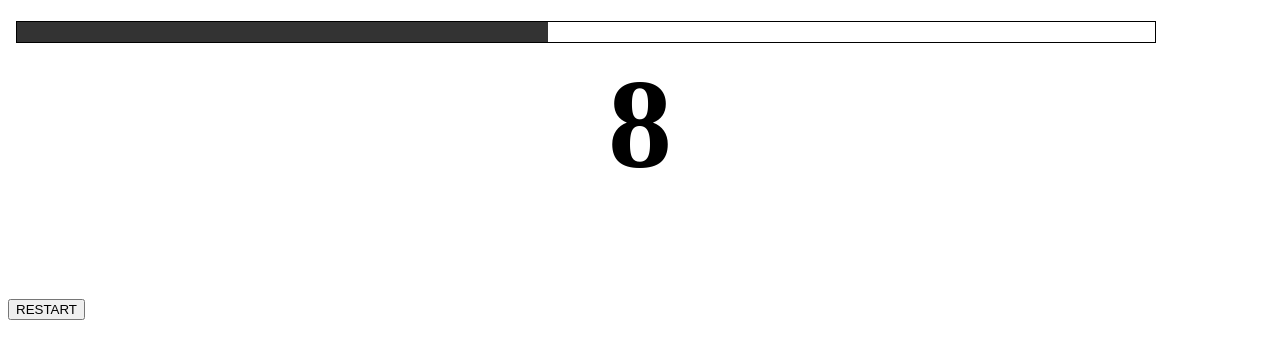
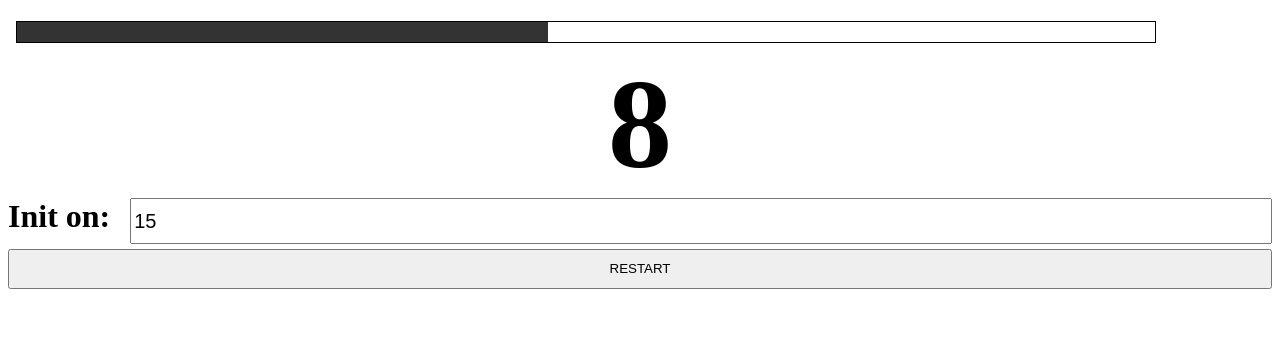
Before and after one commit to kaikcreator/AngularComponents101, an Angular app: page / in a window 1280 px wide. Shown: the top 358 px of the page. Built offline with nearby package versions, Linux system fonts and the light colour scheme.

Commit message:
7 - Lifecycle hooks ngOnChange and ngOnDestroy

```diff
--- a/src/app/app.component.html
+++ b/src/app/app.component.html
@@ -4,5 +4,9 @@
   [init]="totalCountdown"
   (onDecrease)="updateProgress($event)"
   (onComplete)="countdownFinished()"></app-countdown>
+  <div class="initInput">
+    <label for="totalCountdown">Init on: </label>
+    <input id="totalCountdown" type="text" [(ngModel)]="totalCountdown">
+  </div>
   <button (click)="countdown.startCountdown(); counterProgress=0;">RESTART</button>
 </h1>
--- a/src/app/app.component.scss
+++ b/src/app/app.component.scss
@@ -1,3 +1,20 @@
 app-progress-bar{
     width: 90%;
 }
+
+button{
+    width: 100%;
+    height: 40px;
+}
+
+.initInput{
+    display: flex;
+
+    input{
+        margin-left: 20px;
+        height: 40px;
+        font-size: 20px;
+        flex:1;
+        min-width: 50px;
+    }
+}
--- a/src/app/countdown/countdown.component.ts
+++ b/src/app/countdown/countdown.component.ts
@@ -1,14 +1,23 @@
-import { Component, Input, Output, OnInit, EventEmitter } from '@angular/core';
+import { Component, Input, Output, OnInit, OnDestroy, OnChanges, EventEmitter } from '@angular/core';
 
 @Component({
   selector: 'app-countdown',
   templateUrl: './countdown.component.html',
   styleUrls: ['./countdown.component.scss']
 })
-export class CountdownComponent implements OnInit {
-    ngOnInit(): void {
-      this.startCountdown();
-    }
+export class CountdownComponent implements OnInit, OnDestroy, OnChanges {
+  ngOnInit(): void {
+    this.startCountdown();
+  }
+
+  ngOnDestroy():void{
+    this.clearTimeout();
+  }
+
+  ngOnChanges(changes):void{
+    console.log("init value updated to: ", changes.init.currentValue);
+    this.startCountdown();
+  }
 
   @Output() onDecrease = new EventEmitter<number>();
   @Output() onComplete = new EventEmitter<void>();
```
